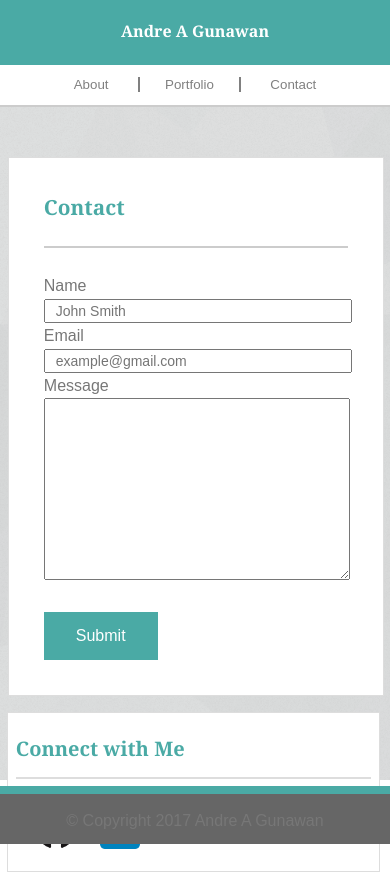
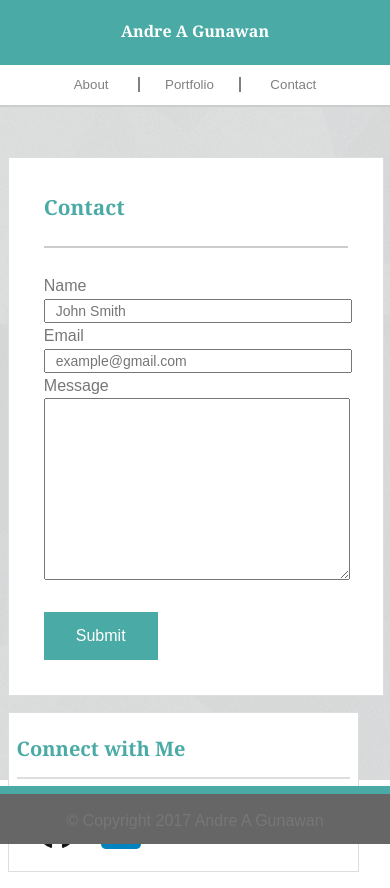
Before and after one commit to andregunawan/Responsive-Portfolio, a plain HTML site: page contact.html in a window 390 px wide. Drawn offline with Linux system fonts and the light colour scheme.

Commit message:
final 2 rev

```diff
--- a/assets/css/style.css
+++ b/assets/css/style.css
@@ -395,8 +395,8 @@ h1 {
 #main .column-right
 {
     padding: 2%;
-    width: 89.9%;
-    margin-right: 2.69%;
+    width: 91.25%;
+    margin-right: 1.5%;
     margin-bottom: 15%;
 }
 
@@ -504,8 +504,8 @@ h1 {
 #main .column-right
 {
     padding: 2%;
-    width: 91.2%;
-    margin-right: 2.5%;
+    width: 85.5%;
+    margin-right: 8%;
     margin-left: 2%;
     margin-bottom: 20%;
 }
```
Also changed, not shown: contact.html (+1 -0 lines), portfolio.html (+1 -0 lines).
